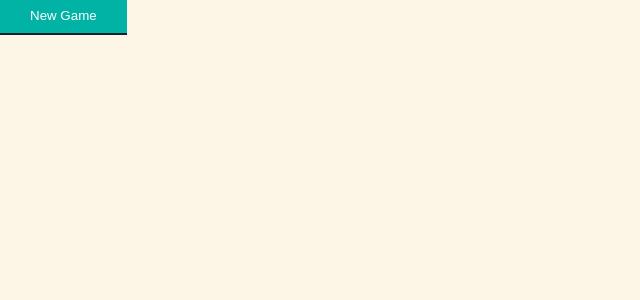
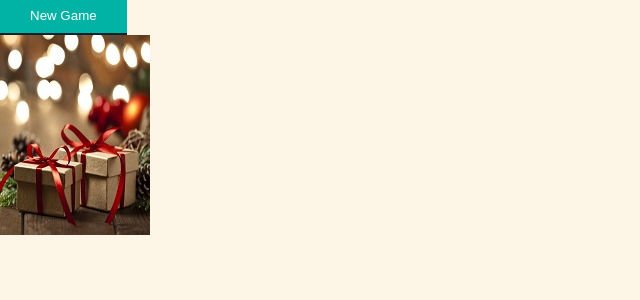
Before and after one commit to Druzhkova/Match-match-game, a React (Create React App) app: page / in a window 1280 px wide. Shown: the top 300 px of the page, without its empty margins (0-640 px from the left). Built offline with nearby package versions, Linux system fonts and the light colour scheme.

Commit message:
feat: add component card

```diff
--- a/src/App.jsx
+++ b/src/App.jsx
@@ -1,10 +1,11 @@
 import React from 'react';
-import { Button } from './components';
+import { Button, Card } from './components';
 
 function App() {
   return (
     <div>
       <Button>New Game</Button>
+      <Card frontImg="/images/сhristmas-tree.jpg" backImg="/images/christmas_presents.jpg" />
     </div>
   );
 }
--- /dev/null
+++ b/src/components/Card/Card.jsx
@@ -0,0 +1,46 @@
+import React, { useCallback, useState } from 'react';
+import styled from 'styled-components';
+
+export function Card({ frontImg, backImg, onClick }) {
+  const [rotateCard, setRotateCard] = useState(0);
+
+  const onClickHandler = useCallback(() => {
+    setRotateCard(180);
+    onClick();
+  }, [setRotateCard, onClick]);
+
+  return (
+    <Container rotateCard={rotateCard}>
+      <FrontCard><Image src={frontImg} onClick={onClickHandler} /></FrontCard>
+      <BackCard><Image src={backImg} /></BackCard>
+    </Container>
+  );
+}
+
+const Container = styled.div`
+  height: 200px;
+  width: 150px;
+  position: relative;
+  cursor: pointer;
+  transform-style: preserve-3d;
+  transition: transform 1s;
+  transform: rotateY(${(props) => props.rotateCard}deg);
+`;
+
+const Image = styled.img`
+  height: 100%;
+  width: 100%;
+`;
+
+const FrontCard = styled.div`
+  position: absolute;
+  height: 100%;
+  width: 100%;
+`;
+
+const BackCard = styled.div`
+  position: absolute;
+  transform: rotateY(180deg);
+  height: 100%;
+  width: 100%;
+`;
--- /dev/null
+++ b/src/components/Card/index.js
@@ -0,0 +1 @@
+export { Card } from './Card';
--- a/src/components/index.js
+++ b/src/components/index.js
@@ -1,2 +1,3 @@
 /* eslint-disable import/prefer-default-export */
 export { Button } from './Button';
+export { Card } from './Card';
```
Also changed, not shown: public/images/christmas_presents.jpg (added), public/images/сhristmas-tree.jpg (added).
